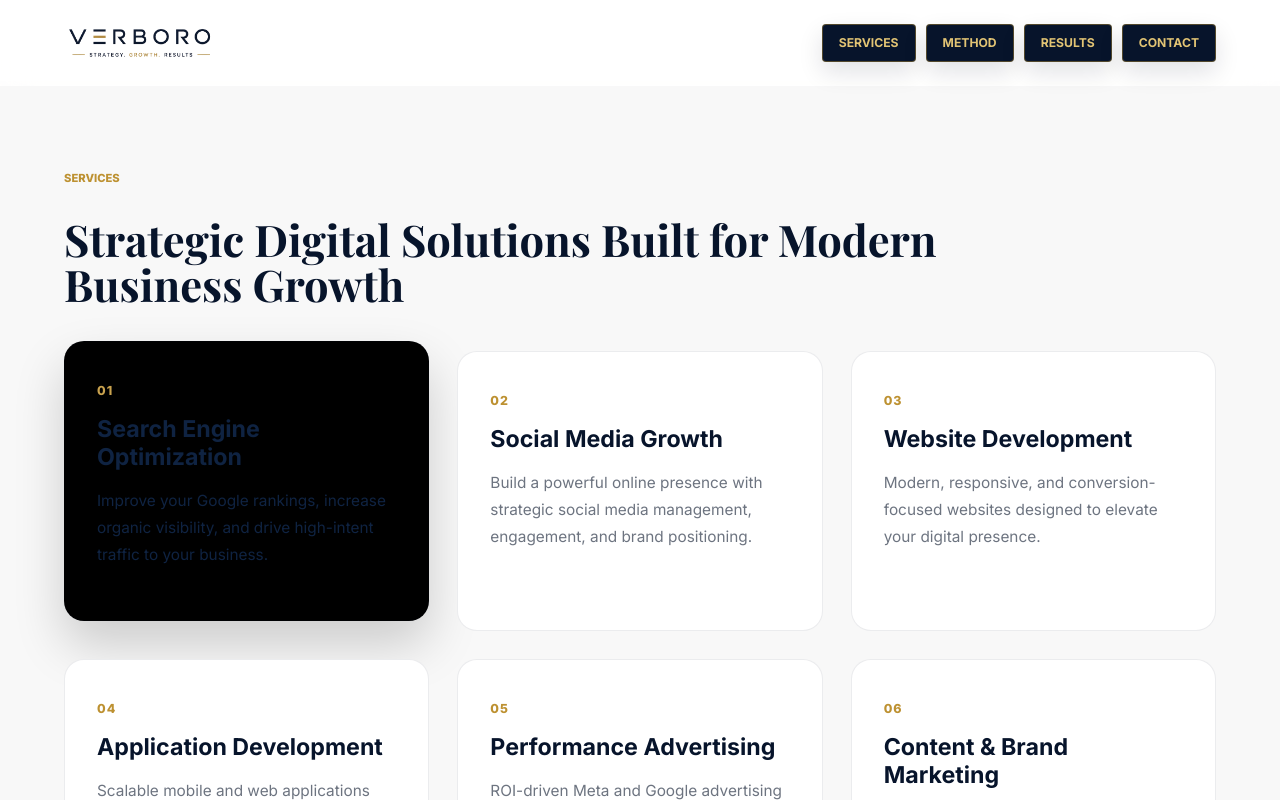
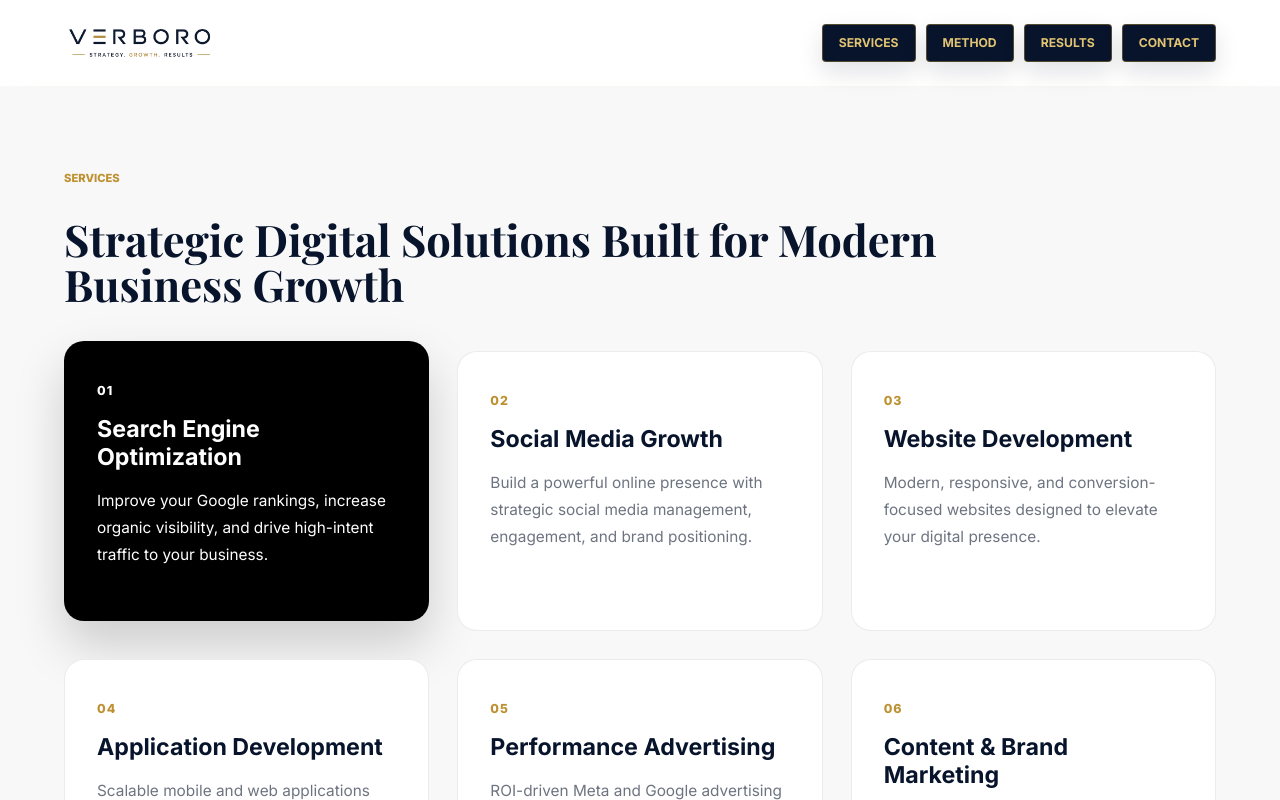
Before and after one commit to arfaazishan/verboro-website, a website: page index.html in a window 1280 px wide. In both pictures the pointer is over the element "01". Shown: the part 1269-2069 px from the top of the page. Drawn offline with nearby package versions, Linux system fonts and the light colour scheme.

Commit message:
Update styles.css

```diff
--- a/styles.css
+++ b/styles.css
@@ -407,13 +407,10 @@ h3 {
   box-shadow: 0 24px 50px rgba(0, 0, 0, 0.18);
 }
 
-.service-card:hover span {
-  color: #c9a24e;
-}
-
+.service-card:hover span,
 .service-card:hover h3,
 .service-card:hover p {
-  color: #0F2342;
+  color: #ffffff;
 }
 
 /* CTA */
```
